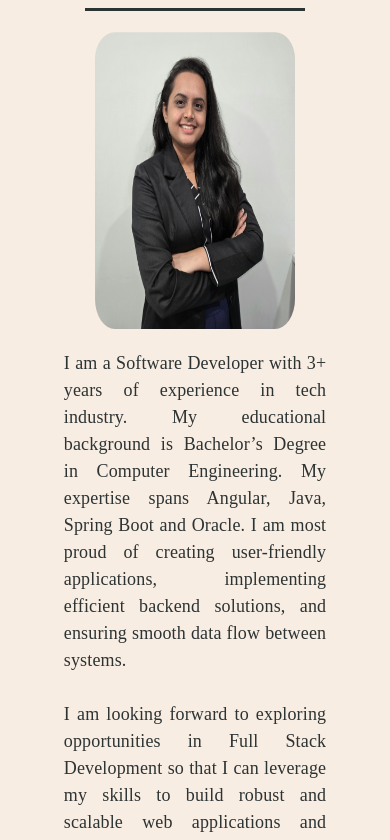
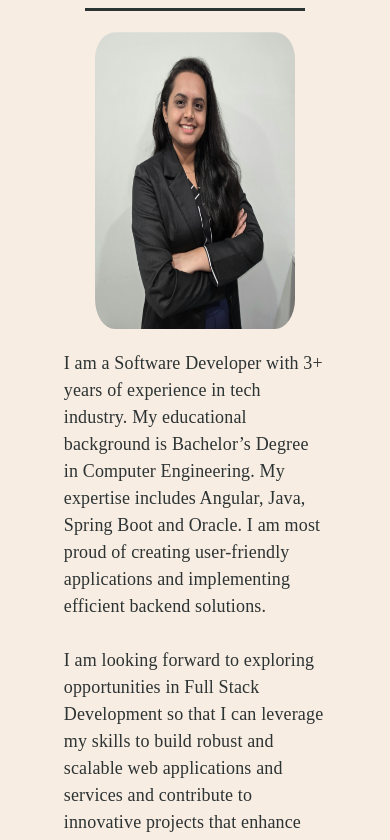
Before and after one commit to aayushi2812/portfolio, a React (Create React App) app: page / in a window 390 px wide. Shown: the part 1156-1996 px from the top of the page. Built offline with nearby package versions, Linux system fonts and the light colour scheme.

Commit message:
adjusting height of intro

```diff
--- a/src/introduction.css
+++ b/src/introduction.css
@@ -11,7 +11,7 @@
   padding-bottom: 1%;
   padding-left: 10%;
   padding-right: 10%;
-  text-align: justify;
+  text-align: left;
   font-size: 18px;
 
 }
@@ -124,7 +124,7 @@
 @media screen and (max-width: 750px) {
   .card-intro {
     padding-top: 20%;
-    height: 1300px;
+    height: 1400px;
   }
 
   .imgStyle {
--- a/src/introduction.js
+++ b/src/introduction.js
@@ -18,7 +18,7 @@ function introduction({toggleDarkMode, primary, secondary, tertiary, quaternary}
               <div class="col-md-6 intro-text animate-on-scroll">
                 <p style={toggleDarkMode ? { color: quaternary } : { color: quaternary }}>
                   I am a Software Developer with 3+ years of experience in tech industry. My educational background is Bachelor’s Degree in Computer Engineering.
-                  My expertise spans Angular, Java, Spring Boot and Oracle.  I am most proud of creating user-friendly applications, implementing efficient backend solutions, and ensuring smooth data flow between systems.
+                  My expertise includes Angular, Java, Spring Boot and Oracle. I am most proud of creating user-friendly applications and implementing efficient backend solutions.
                   <br /><br/>
                   I am looking forward to exploring opportunities in Full Stack Development so that I can leverage my skills to build robust and scalable web applications
                   and services and contribute to innovative projects that enhance user experiences.
--- a/src/landingPage.css
+++ b/src/landingPage.css
@@ -365,7 +365,7 @@
 
   .btn-landing-page {
     height: 35px;
-    width: 150px;
+    width: 165px;
     font-size: 15px;
     font-weight: 500 !important;
     display: flex;
```
